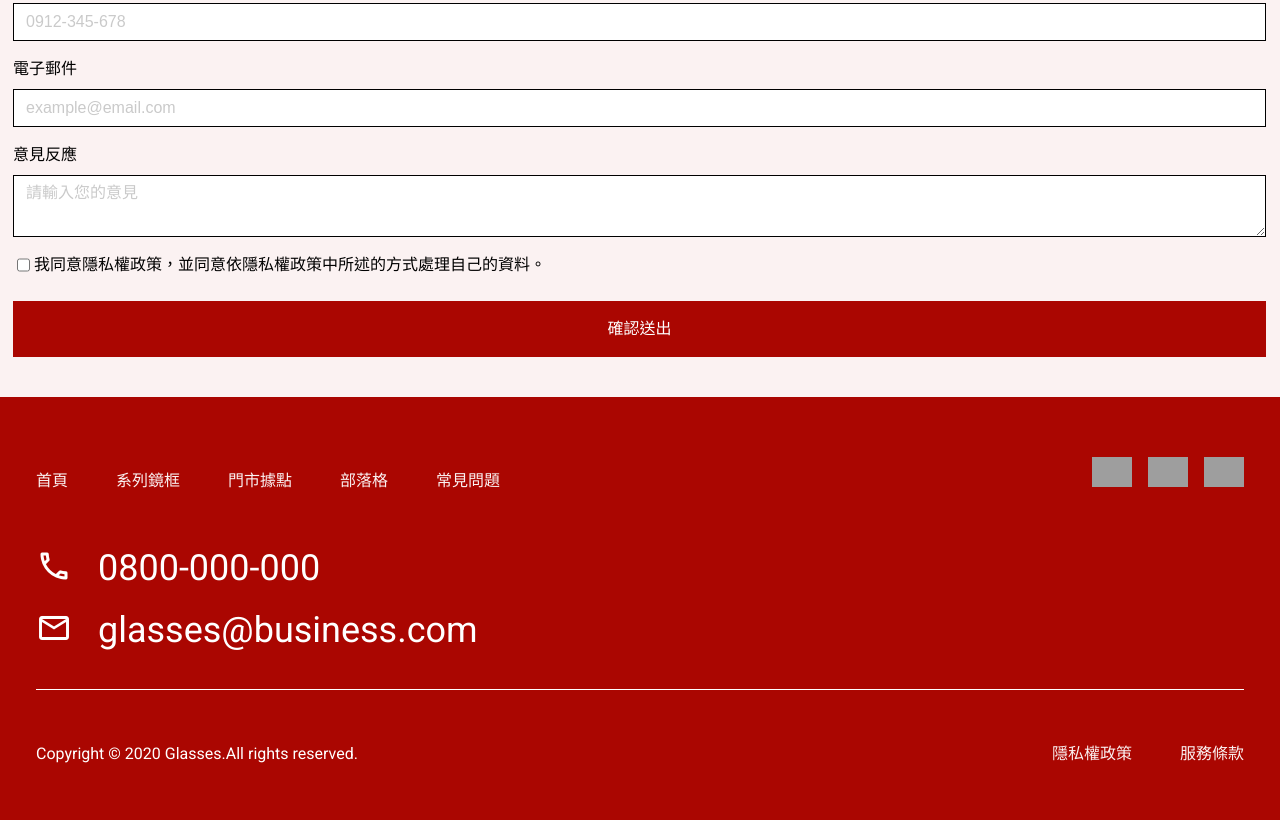
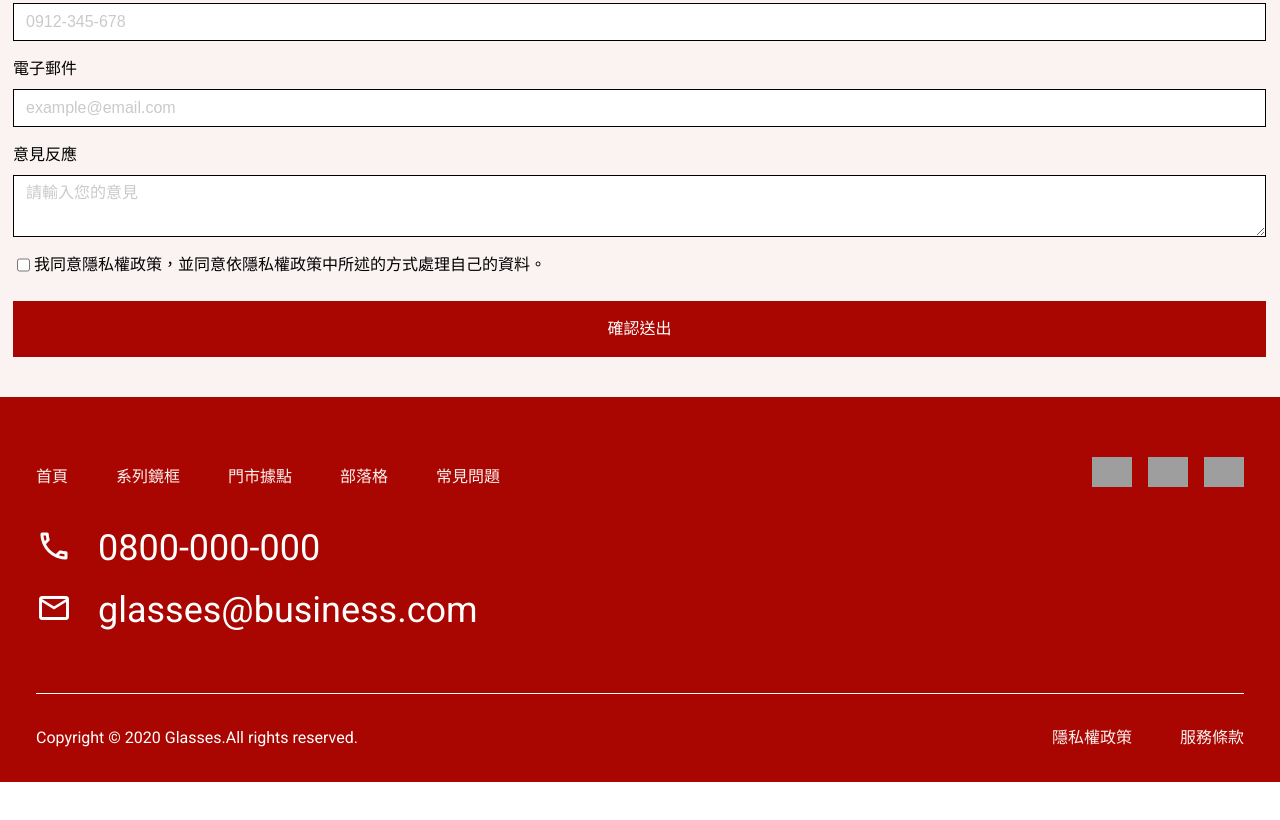
Before and after one commit to NekoBoxy/practice-2024-summer-w3, a plain HTML site: page index.html in a window 1280 px wide. Shown: the part 9120-9940 px from the top of the page. After the commit the page ends 9902 px from the top, so only its background shows below. Drawn offline with Linux system fonts and the light colour scheme; grey boxes are pictures that could not be loaded; a web font is replaced by a local one.

Commit message:
header 與 footer 修正完畢

```diff
--- a/assets/scss/layout/_footer.scss
+++ b/assets/scss/layout/_footer.scss
@@ -15,41 +15,34 @@
     justify-content: space-between;
     align-items: center;
     margin-top: 24px;
+    border-bottom: 1px solid white;
     padding-bottom: 24px;
-    border-bottom: 1px solid white;
-    margin-bottom: 20px;
 
     @media screen and (min-width: 768px) {
-      padding-bottom: 32px;
       margin-top: 60px;
     }
   }
 
   .content {
+
     @media screen and (min-width: 768px) {
       width: 100%;
+      margin-bottom: 32px;
+      padding-bottom: 0;
     }
   }
 
-  ul {
+  .pad-nav {
     display: none;
 
     @media screen and (min-width: 768px) {
       display: flex;
-      margin-bottom: 36px;
-
-      li {
-        padding-block: 12px;
-      }
-    }
-  }
-
-  .pc-nav {
-    display: flex;
       flex-wrap: nowrap;
       justify-content: space-between;
+      padding-bottom: 24px;
 
-    ul, .social-medias-inner {
+      ul,
+      .social-medias-inner {
         display: flex;
       }
 
@@ -59,70 +52,16 @@
 
       li {
         display: inline-block;
-    }
-
-    .social-medias-inner {
-      // 區塊高度過高調不小，改用 start
-      align-items: flex-start;
-    }
-
-    @media screen and (min-width: 768px) {
-
-      li {
         padding-right: 48px;
       }
 
       .social-medias-inner .icon-box {
         width: 40px;
         height: 40px;
-        margin-right: 16px;
-
-        &:last-child {
-          // 大版第三個不右推
-          margin: 0;
+        padding-left: 16px;
       }
     }
   }
-
-
-    @media screen and (min-width: 992px) {
-      .social-medias .icon-box {
-        margin-right: 32px;
-      }
-    }
-  }
-
-  // ori
-  // .pc-nav {
-  //   display: flex;
-  //   justify-content: space-between;
-
-  //   @media screen and (min-width: 768px) {
-  //     justify-content: space-between;
-
-  //     li {
-  //       padding-right: 48px;
-  //     }
-
-  //     .social-medias-inner .icon-box {
-  //       width: 40px;
-  //       height: 40px;
-  //       margin-right: 16px;
-
-  //       &:last-child {
-  //         // 大版第三個不右推
-  //         margin: 0;
-  //       }
-  //     }
-  //   }
-
-
-  //   @media screen and (min-width: 992px) {
-  //     .social-medias .icon-box {
-  //       margin-right: 32px;
-  //     }
-  //   }
-  // }
 
   .icon-group {
     text-align: start;
@@ -153,7 +92,7 @@
       padding-left: 16px;
     }
 
-    @media screen and (min-width: 768px) {
+    @media screen and (min-width: 1296px) {
       width: 48px;
       height: 48px;
     }
@@ -200,27 +139,36 @@
 
   .declaration {
     text-align: start;
-  }
+    padding-top: 16px;
 
-  .declaration p {
+    p {
       padding-bottom: 8px;
     }
 
-  .declaration p:last-child {
+    p:last-child {
       padding-bottom: 24px;
     }
 
     @media screen and (min-width: 768px) {
-    .declaration {
       display: flex;
       justify-content: space-between;
-      margin-block: 32px;
+      align-items: center;
+      padding-block: 32px;
+
+      p {
+        padding-bottom: 0;
+      }
 
       .pc-box {
         display: flex;
+        align-items: center;
 
         p:nth-child(1) {
           margin-right: 48px;
+        }
+
+        p:last-child {
+          padding-bottom: 0;
         }
       }
     }
--- a/index.html
+++ b/index.html
@@ -318,7 +318,7 @@
         <div class="col">
           <div class="top-group">
             <div class="content">
-              <div class="pc-nav">
+              <div class="pad-nav">
                 <ul>
                   <li>
                     <a href="#">首頁</a>
@@ -361,8 +361,6 @@
                   </div>
                 </div>
               </div>
-
-              <!-- 用新設定 -->
               <div class="icon-group mb-1">
                 <span class="material-icons-outlined">
                   call
@@ -376,7 +374,6 @@
                 </span>
                 <span>glasses@business.com</span>
               </div>
-
             </div>
 
             <div class="social-medias-outer d-pc-none">
```
Also changed, not shown: assets/css/main.css. Lines whose indentation alone changed are shown as unchanged.
